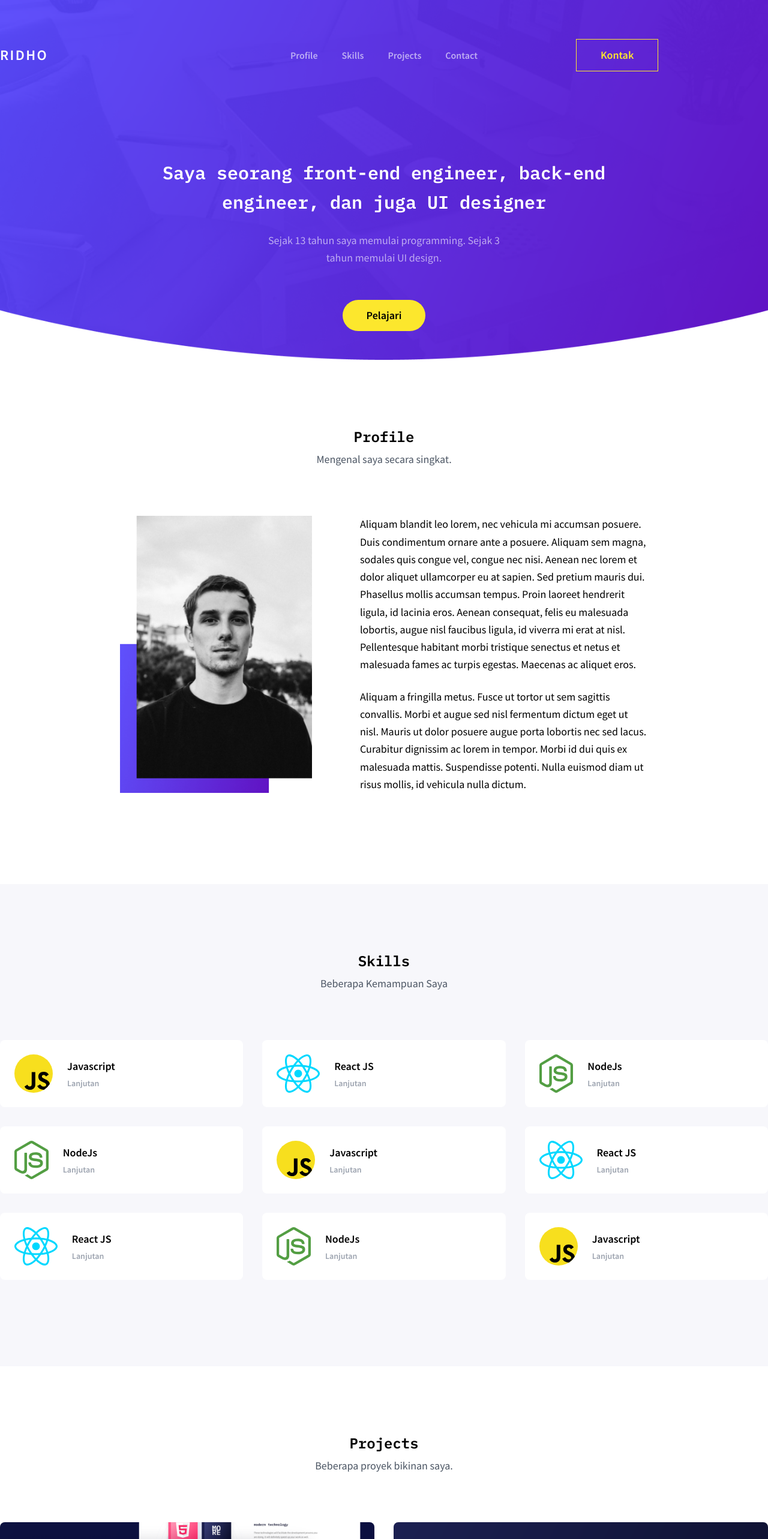
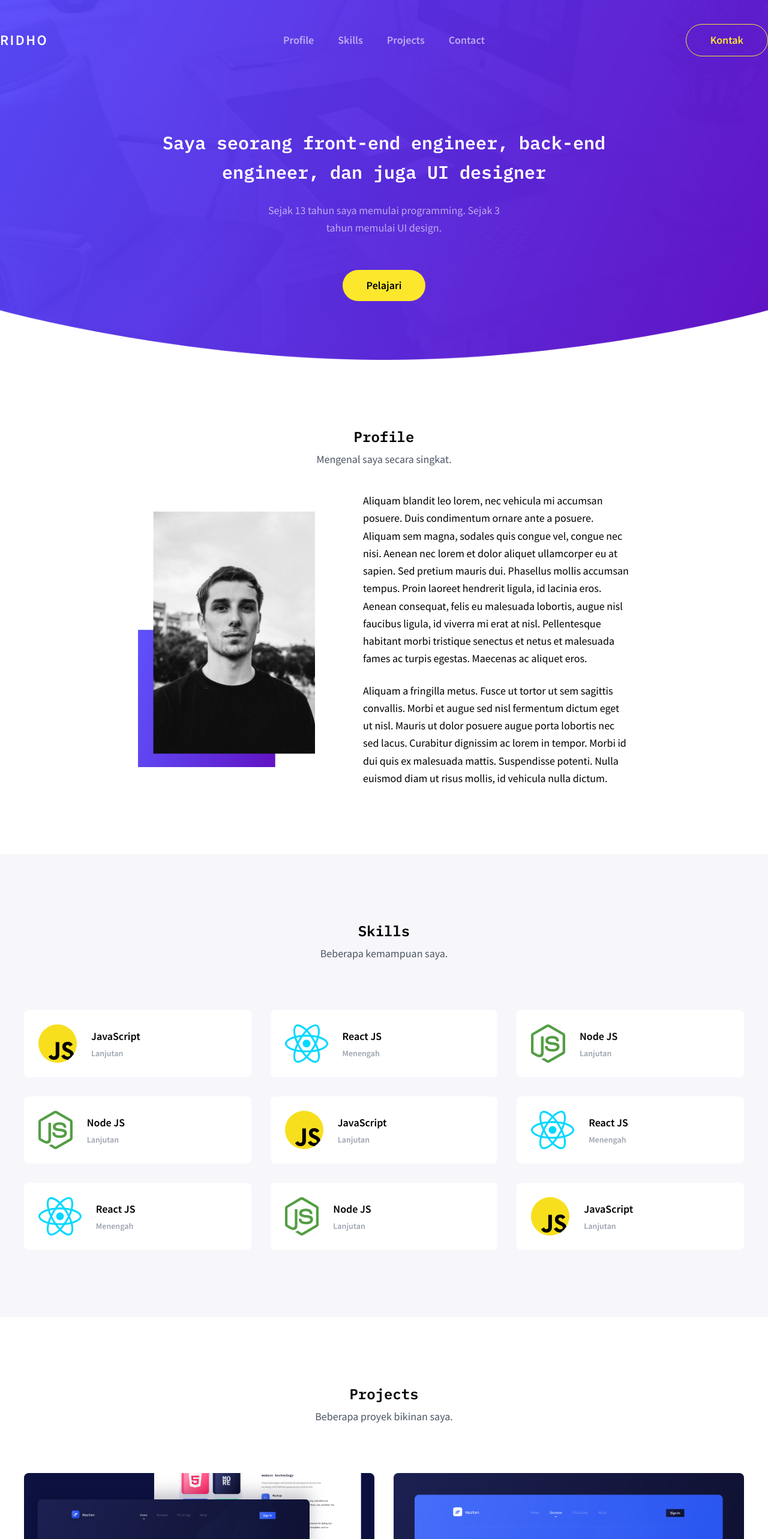
Before and after one commit to Wridho788/next-tailwindcss-course, a Next.js app: page / in a window 1280 px wide. Shown: the top 2566 px of the page at 60% size. Built offline with nearby package versions, Linux system fonts and the light colour scheme.

Commit message:
add hover, issue ClassName, href target section, responsive design

```diff
--- a/components/Button.js
+++ b/components/Button.js
@@ -2,8 +2,8 @@ import classnames from "classnames";
 
 const Button = ({ href, className, variant, children, pill }) => {
   const variants = {
-    "outlined-yellow": "border border-yellow-500 text-yellow-500",
-    yellow: "bg-yellow-500 text-black",
+    "outline-yellow": `border border-yellow-500 text-yellow-500 hover:text-black hover:bg-yellow-500`,
+    yellow: "bg-yellow-500 hover:bg-yellow-600 text-black",
     black: "bg-black hover:bg-opacity-90 text-white",
   };
 
--- a/components/Nav.js
+++ b/components/Nav.js
@@ -1,11 +1,20 @@
 import NavItems from "./NavItems";
-export default function Nav() {
-  return (
-    <ul className="flex justify-center space-x-10 py-20">
-      <NavItems>Profile</NavItems>
-      <NavItems>Skills</NavItems>
-      <NavItems>Projects</NavItems>
-      <NavItems>Contact</NavItems>
-    </ul>
-  );
+import classnames from "classnames";
+
+export default function Nav({ scheme, dir }) {
+    const dirs = {
+        horizontal: "justify-center space-x-10",
+        vertical: "flex-col space-y-6"
+    }
+
+    const pickedDir = dirs[dir];
+
+    return (
+        <ul className={classnames("flex", pickedDir)}>
+            <NavItems scheme={scheme} href="#profile">Profile</NavItems>
+            <NavItems scheme={scheme} href="#skills">Skills</NavItems>
+            <NavItems scheme={scheme} href="#projects">Projects</NavItems>
+            <NavItems scheme={scheme} href="#contact">Contact</NavItems>
+        </ul>
+    );
 }
--- a/components/NavItems.js
+++ b/components/NavItems.js
@@ -1,7 +1,21 @@
-export default function NavItems({ children }) {
+import classnames from "classnames";
+
+export default function NavItems({ href, scheme, children }) {
+  const schemes = {
+    light: "text-white text-opacity-60 hover:text-opacity-100",
+    dark: "text-black",
+  };
+
+  const pickedScheme = schemes[scheme];
+
   return (
     <li>
-      <a className="text-white text-opacity-60 font-semibold">{children}</a>
+      <a
+        href={href}
+        className={classnames("text-lg transition font-semibold", pickedScheme)}
+      >
+        {children}
+      </a>
     </li>
   );
 }
--- a/components/Navbar.js
+++ b/components/Navbar.js
@@ -1,19 +1,36 @@
+import { useState } from "react";
+import Nav from "./Nav";
 import Logo from "./Logo";
-import Nav from "./Nav";
 import Button from "./Button";
+import classnames from "classnames";
 
 export default function Navbar() {
+    const [offcanvas, setOffcanvas] = useState(false);
+
     return (
-    <div className="flex items-center">
-      <div className="w-3/12 ">
+        <>
+            <div className="flex items-center py-10">
+                <div className="w-3/12">
                     <Logo />
                 </div>
-      <div className="w-6/12">
-        <Nav />
+                <div className="w-6/12 hidden md:block">
+                    <Nav dir="horizontal" scheme="light" />
                 </div>
-      <div className="w-3-12">
-        <Button variant="outlined-yellow">Kontak</Button>
+                <div className="w-3/12 text-right hidden md:block">
+                    <Button href="#contact" pill variant="outline-yellow">Kontak</Button>
+                </div>
+                <div className="w-9/12 md:hidden text-right">
+                    <img src="/menu.svg" className="inline-block" onClick={() => setOffcanvas(true)} />
                 </div>
             </div>
+
+            <div className={classnames("fixed bg-white z-10 top-0 h-full w-full p-10 md:hidden transition-all", offcanvas ? "right-0" : "-right-full")}>
+                <img src="/x.svg" className="absolute top-8 right-8 w-8" onClick={() => setOffcanvas(false)} />
+                <Nav
+                    scheme="dark"
+                    dir="vertical"
+                />
+            </div>
+        </>
     );
 }
--- a/components/ProfileSection.js
+++ b/components/ProfileSection.js
@@ -4,37 +4,21 @@ import SectionTitle from "./SectionTitle";
 
 export default function ProfileSection() {
   return (
-    <section className="py-28">
-      <div className="container mx-auto">
+    <section className="py-28" id="profile">
+    <div className="container mx-auto px-10 2xl:px-0">
         <SectionTitle>Profile</SectionTitle>
         <SectionSubtitle>Mengenal saya secara singkat.</SectionSubtitle>
-        <div className="flex items-center mx-auto w-9/12 mt-10">
-          <div className="w-5/12 p-10">
-            <img src="/profile.png" className="w-full" />
-          </div>
-          <div className="w-7/12 px-10">
-            <p className="text-lg leading-relaxed">
-              Aliquam blandit leo lorem, nec vehicula mi accumsan posuere. Duis
-              condimentum ornare ante a posuere. Aliquam sem magna, sodales quis
-              congue vel, congue nec nisi. Aenean nec lorem et dolor aliquet
-              ullamcorper eu at sapien. Sed pretium mauris dui. Phasellus mollis
-              accumsan tempus. Proin laoreet hendrerit ligula, id lacinia eros.
-              Aenean consequat, felis eu malesuada lobortis, augue nisl faucibus
-              ligula, id viverra mi erat at nisl. Pellentesque habitant morbi
-              tristique senectus et netus et malesuada fames ac turpis egestas.
-              Maecenas ac aliquet eros.
-            </p>
-            <p className="text-lg mt-6 leading-relaxed">
-              Aliquam a fringilla metus. Fusce ut tortor ut sem sagittis
-              convallis. Morbi et augue sed nisl fermentum dictum eget ut nisl.
-              Mauris ut dolor posuere augue porta lobortis nec sed lacus.
-              Curabitur dignissim ac lorem in tempor. Morbi id dui quis ex
-              malesuada mattis. Suspendisse potenti. Nulla euismod diam ut risus
-              mollis, id vehicula nulla dictum.
-            </p>
-          </div>
+
+        <div className="flex lg:items-center md:items-start flex-wrap xl:w-9/12 mx-auto mt-10">
+            <div className="md:w-5/12 w-full px-10 mb-10 md:mb-0">
+                <img src="/profile.png" className="w-full" />
+            </div>
+            <div className="md:w-7/12 w-full px-10">
+                <p className="text-lg leading-relaxed">Aliquam blandit leo lorem, nec vehicula mi accumsan posuere. Duis condimentum ornare ante a posuere. Aliquam sem magna, sodales quis congue vel, congue nec nisi. Aenean nec lorem et dolor aliquet ullamcorper eu at sapien. Sed pretium mauris dui. Phasellus mollis accumsan tempus. Proin laoreet hendrerit ligula, id lacinia eros. Aenean consequat, felis eu malesuada lobortis, augue nisl faucibus ligula, id viverra mi erat at nisl. Pellentesque habitant morbi tristique senectus et netus et malesuada fames ac turpis egestas. Maecenas ac aliquet eros.</p>
+                <p className="text-lg mt-6 leading-relaxed">Aliquam a fringilla metus. Fusce ut tortor ut sem sagittis convallis. Morbi et augue sed nisl fermentum dictum eget ut nisl. Mauris ut dolor posuere augue porta lobortis nec sed lacus. Curabitur dignissim ac lorem in tempor. Morbi id dui quis ex malesuada mattis. Suspendisse potenti. Nulla euismod diam ut risus mollis, id vehicula nulla dictum.</p>
+            </div>
         </div>
-      </div>
-    </section>
+    </div>
+</section>
   );
 }
--- a/components/ProjectSection.js
+++ b/components/ProjectSection.js
@@ -5,7 +5,8 @@ import ProjectItem from "./ProjectItem";
 
 export default function ProjectSection() {
   return (
-    <section className="py-28">
+    <section className="py-28" id="projects">
+      <div className="container mx-auto px-10 2xl:px-0">
         <SectionTitle>Projects</SectionTitle>
         <SectionSubtitle>Beberapa proyek bikinan saya.</SectionSubtitle>
         <div className="flex -mx-4 mt-20 flex-wrap">
@@ -38,6 +39,7 @@ export default function ProjectSection() {
             />
           </div>
         </div>
+      </div>
     </section>
   );
 }
--- a/components/SkillsSection.js
+++ b/components/SkillsSection.js
@@ -5,57 +5,85 @@ import SkillCard from "./SkillCard";
 
 export default function SectionSkills() {
   return (
-    <div className="py-28 bg-primarygray">
-      <div className="container mx-auto">
+    <section className="py-28 bg-primarygray" id="skills">
+      <div className="container mx-auto px-10 2xl:px-0">
         <SectionTitle>Skills</SectionTitle>
-        <SectionSubtitle>Beberapa Kemampuan Saya</SectionSubtitle>
+        <SectionSubtitle>Beberapa kemampuan saya.</SectionSubtitle>
         <div className="flex -mx-4 mt-20 flex-wrap">
-          <div className="w-4/12 px-4 pb-8">
+          <div className="md:w-4/12 w-full px-4 pb-8">
             <SkillCard
-              name="Javascript"
+              name="JavaScript"
               level="Lanjutan"
               image="/javascript.svg"
-               imageClassName="h-16 rounded-full"
+              imageClassName="h-16 rounded-full"
             />
           </div>
-          <div className="w-4/12 px-4 pb-8">
-            <SkillCard name="React JS" level="Lanjutan" image="/react.svg" imageClassName="h-16" />
+          <div className="md:w-4/12 w-full px-4 pb-8">
+            <SkillCard
+              name="React JS"
+              level="Menengah"
+              image="/react.svg"
+              imageClassName="h-16"
+            />
           </div>
-          <div className="w-4/12 px-4 pb-8">
-            <SkillCard name="NodeJs" level="Lanjutan" image="/nodejs.svg" imageClassName="h-16" />
+          <div className="md:w-4/12 w-full px-4 pb-8">
+            <SkillCard
+              name="Node JS"
+              level="Lanjutan"
+              image="/nodejs.svg"
+              imageClassName="h-16"
+            />
           </div>
-          <div className="w-4/12 px-4 pb-8">
-            <SkillCard name="NodeJs" level="Lanjutan" image="/nodejs.svg" imageClassName="h-16" />
+          <div className="md:w-4/12 w-full px-4 pb-8">
+            <SkillCard
+              name="Node JS"
+              level="Lanjutan"
+              image="/nodejs.svg"
+              imageClassName="h-16"
+            />
           </div>
-          <div className="w-4/12 px-4 pb-8">
+          <div className="md:w-4/12 w-full px-4 pb-8">
             <SkillCard
-              name="Javascript"
+              name="JavaScript"
               level="Lanjutan"
               image="/javascript.svg"
-               imageClassName="h-16 rounded-full"
+              imageClassName="h-16 rounded-full"
             />
           </div>
-          <div className="w-4/12 px-4 pb-8">
-            <SkillCard name="React JS" level="Lanjutan" image="/react.svg" imageClassName="h-16" />
+          <div className="md:w-4/12 w-full px-4 pb-8">
+            <SkillCard
+              name="React JS"
+              level="Menengah"
+              image="/react.svg"
+              imageClassName="h-16"
+            />
           </div>
-          <div className="w-4/12 px-4 pb-8">
-            <SkillCard name="React JS" level="Lanjutan" image="/react.svg" imageClassName="h-16" />
+          <div className="md:w-4/12 w-full px-4 pb-8 md:pb-0">
+            <SkillCard
+              name="React JS"
+              level="Menengah"
+              image="/react.svg"
+              imageClassName="h-16"
+            />
           </div>
-          <div className="w-4/12 px-4 pb-8">
-            <SkillCard name="NodeJs" level="Lanjutan" image="/nodejs.svg" imageClassName="h-16" />
+          <div className="md:w-4/12 w-full px-4 pb-8 md:pb-0">
+            <SkillCard
+              name="Node JS"
+              level="Lanjutan"
+              image="/nodejs.svg"
+              imageClassName="h-16"
+            />
           </div>
-          <div className="w-4/12 px-4 pb-8">
+          <div className="md:w-4/12 w-full px-4 pb-8 md:pb-0">
             <SkillCard
-              name="Javascript"
+              name="JavaScript"
               level="Lanjutan"
               image="/javascript.svg"
-               imageClassName="h-16 rounded-full"
+              imageClassName="h-16 rounded-full"
             />
           </div>
-
-
         </div>
       </div>
-    </div>
+    </section>
   );
 }
```
Also changed, not shown: components/ContactSection.js (+4 -3 lines), components/SectionSubtitle.js (+3 -11 lines), components/SectionTitle.js (+8 -4 lines), tailwind.config.js (+9 -4 lines). Lines whose indentation alone changed are shown as unchanged.
